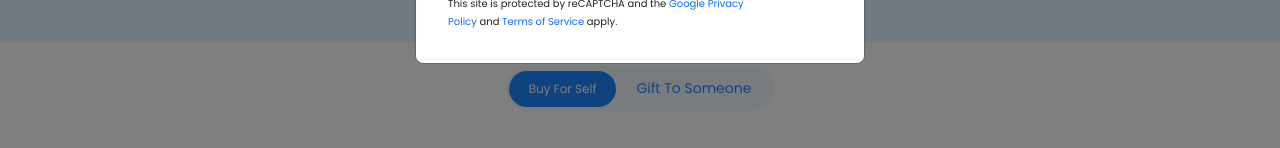
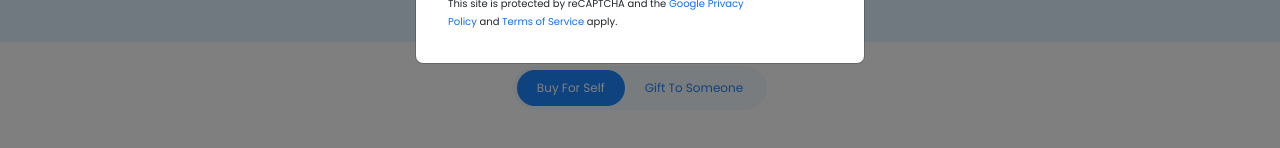
Before and after one commit to dranzor4/giftcard, a React (Create React App) app: page / in a window 1280 px wide. Shown: the part 521-669 px from the top of the page. Built offline with nearby package versions, Linux system fonts and the light colour scheme; the HTML template or start-up script is replaced by a standard one.

Commit message:
some fixes added

```diff
--- a/src/components/ButtonTab/ButtonTab.css
+++ b/src/components/ButtonTab/ButtonTab.css
@@ -10,7 +10,7 @@
   border-radius: 100px;
 }
 .buttonTabContainer .buttonContainer .initial {
-  font-size: 14px;
+  font-size: 12px;
   background-color: transparent;
   color: var(--bg-blue-color);
   border: none;
@@ -20,12 +20,12 @@
   line-height: 20px;
   font-style: normal;
 }
-.afterClick {
-  font-size: 14px;
+.buttonTabContainer .buttonContainer .afterClick {
+  font-size: 12px;
   background-color: var(--bg-blue-color);
   color: var(--white-color);
   border: none;
-  border-radius: 8px;
+  border-radius: 50px;
   padding: 8px 20px;
   font-weight: 500;
   line-height: 20px;
@@ -51,7 +51,6 @@
   font-weight: 500;
   line-height: 20px;
 }
-
 
 @media screen and (min-width: 760px) {
   .buttonContainer {
--- a/src/components/Cards/Card/Card.css
+++ b/src/components/Cards/Card/Card.css
@@ -1,6 +1,6 @@
 .card {
   width: 100%;
-  height: 100px;
+  /* height: 100px; */
   flex-shrink: 0;
   position: relative;
   border-radius: 5px;
@@ -9,6 +9,7 @@
   width: 100%;
   height: 100%;
   border-radius: 5px;
+  object-fit: cover;
 }
 .cardBadge {
   position: absolute;
--- a/src/components/carousel/Carousel.css
+++ b/src/components/carousel/Carousel.css
@@ -50,9 +50,9 @@
   text-decoration: none;
   width: 157px;
 }
-.cardParentContainer {
+/* .cardParentContainer {
   width: 157px;
-}
+} */
 .imageContainer {
   width: 238px;
   height: 146px;
--- a/src/components/carousel/LinkCarousel.jsx
+++ b/src/components/carousel/LinkCarousel.jsx
@@ -2,7 +2,7 @@ import React from "react";
 import { cardData } from "../../utils/constants/constants";
 import { Card } from "../Cards/Card";
 import { Link } from "react-router-dom";
-import  "./Carousel.css";
+import "./Carousel.css";
 import { Swiper, SwiperSlide } from "swiper/react";
 import { Autoplay, FreeMode } from "swiper/modules";
 import "swiper/css/free-mode";
@@ -10,7 +10,7 @@ import "swiper/css";
 import "swiper/css/effect-fade";
 
 const Carousel = (props) => {
-  const { name, animationDelay} = props;
+  const { name, animationDelay } = props;
   return (
     <div className="carouselContainer">
       <div className="carouselHeader">
@@ -45,11 +45,15 @@ const Carousel = (props) => {
             slidesPerView: 3,
             spaceBetween: 10,
           },
-          960:{
+          960: {
             slidesPerView: 4,
             spaceBetween: 10,
           },
-          1024: {
+          1050: {
+            slidesPerView: 4,
+            spaceBetween: 10,
+          },
+          1100: {
             slidesPerView: 5,
             spaceBetween: 10,
           },
@@ -59,12 +63,9 @@ const Carousel = (props) => {
           {cardData.map((data, index) => (
             <SwiperSlide key={index}>
               {" "}
-              <Link
-                to={`/productDetail/${data.id}`}
-                className="cardNavigation"
-              >
+              <Link to={`/productDetail/${data.id}`} className="cardNavigation">
                 <div className="cardParentContainer">
-                <Card data={data} index={index} />
+                  <Card data={data} index={index} />
                 </div>
               </Link>
             </SwiperSlide>
```
